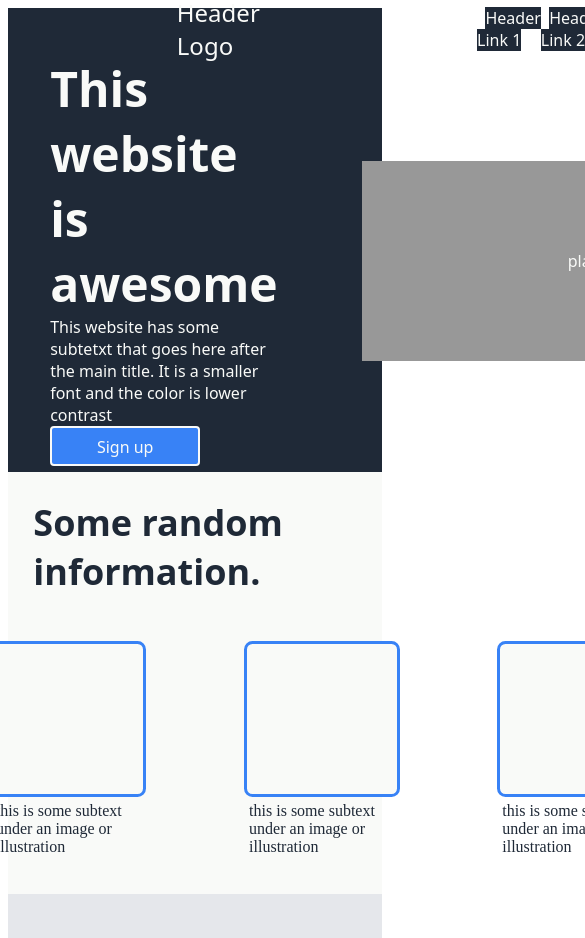
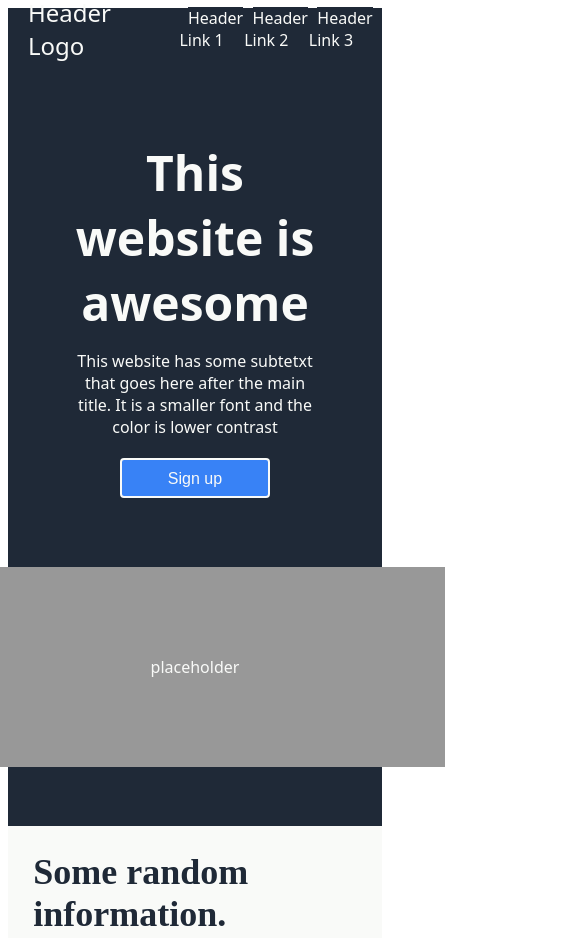
Before and after one commit to matthewabarnett/landing-page, a plain HTML site: page index.html in a window 390 px wide. Shown: the top 938 px of the page, 585 px wide, since content can reach past the window. Drawn offline with Linux system fonts and the light colour scheme.

Commit message:
Edited to be more responsive to smaller screens

```diff
--- a/styles.css
+++ b/styles.css
@@ -1,61 +1,58 @@
-
 header, nav a, .welcome, footer {
-    background-color:#1F2937;
+    background-color: #1F2937;
     font-family: system-ui, -apple-system, BlinkMacSystemFont, 'Segoe UI', Roboto, Oxygen, Ubuntu, Cantarell, 'Open Sans', 'Helvetica Neue', sans-serif;
     color: #F9FAF8;
     text-decoration: none;
     list-style: none;
+}
 
-}
 .information, .action {
     background-color: #F9FAF8;
     color: #1F2937;
 }
+
 .about {
     background-color: #E5E7EB;
     color: #1F2937;
+}
 
-}
-header, ul{
+header, ul {
     display: flex;
     justify-content: flex-end;
     align-items: center;
     height: 5vh;
+}
 
-
-}
 nav a, ul {
-
     list-style: none;
     margin: 1vh;
+}
 
-}
 .logo-container {
     display: flex;
     justify-content: flex-start;
-    margin: 20vh;
+    align-items: center;
+    margin: 0 20px;
+    flex-grow: 1;
     font-size: 24px;
     color: #F9FAF8;
-    font-family: system-ui, -apple-system, BlinkMacSystemFont, 'Segoe UI', Roboto, Oxygen, Ubuntu, Cantarell, 'Open Sans', 'Helvetica Neue', sans-serif;
-
+    margin-left: 20px;
 }
-
-
 
 nav {
     display: flex;
     justify-content: space-between;
     align-items: center;
     width: 100%;
-    margin: 0px;
+    margin: 0;
 }
 
-.welcome{
+.welcome {
     height: 50vh;
     display: flex;
-    justify-content: space-around;
+    justify-content: space-between;
     align-items: center;
-
+    padding: 5vh;
 }
 
 .message {
@@ -66,23 +63,23 @@ nav {
     padding: 5vh;
     flex-basis: 50%;
 }
+
 .greetings {
     font-size: 48px;
     color: #F9FAF8;
     font-weight: 900;
-    font-family: system-ui, -apple-system, BlinkMacSystemFont, 'Segoe UI', Roboto, Oxygen, Ubuntu, Cantarell, 'Open Sans', 'Helvetica Neue', sans-serif;
 }
+
 .picture {
     display: flex;
-    flex-grow: .5;
+    justify-content: flex-end;
+    align-items: center;
     flex-basis: 50%;
-    justify-content: center;
-    align-items: center;
     padding: 5vh;
 }
-.summary .sign-button{
+
+.summary .sign-button {
     font-size: 18px;
-    font-family: system-ui, -apple-system, BlinkMacSystemFont, 'Segoe UI', Roboto, Oxygen, Ubuntu, Cantarell, 'Open Sans', 'Helvetica Neue', sans-serif;
     color: #E5E7EB;
 }
 
@@ -92,11 +89,9 @@ nav {
     flex-direction: column;
     justify-content: flex-start;
     align-items: center;
-
 }
 
 .info-title {
-    font-family: system-ui, -apple-system, BlinkMacSystemFont, 'Segoe UI', Roboto, Oxygen, Ubuntu, Cantarell, 'Open Sans', 'Helvetica Neue', sans-serif;
     font-size: 36px;
     color: #1F2937;
     font-weight: 900;
@@ -105,19 +100,19 @@ nav {
 
 .info {
     display: flex;
-
+    flex-wrap: wrap;
+    justify-content: center;
 }
 
 .square {
-    height:150px;
+    height: 150px;
     width: 150px;
-    border: 3px  solid #3882f6;
+    border: 3px solid #3882f6;
     background-color: #F9FAF8;
     margin: 20px;
     border-radius: 1vh;
     margin-bottom: 5px;
 }
-
 
 .info-container {
     display: flex;
@@ -125,7 +120,6 @@ nav {
     justify-content: space-around;
     width: 30vh;
     align-items: center;
-
 }
 
 .subtext {
@@ -135,28 +129,24 @@ nav {
 
 .about {
     height: 40vh;
-    background-color: #E5E7EB;
     display: flex;
     flex-direction: column;
     justify-content: center;
     align-items: center;
-
-
 }
 
 .quote {
-
-    font-family: system-ui, -apple-system, BlinkMacSystemFont, 'Segoe UI', Roboto, Oxygen, Ubuntu, Cantarell, 'Open Sans', 'Helvetica Neue', sans-serif;
     font-size: 25px;
     font-style: italic;
-    color:#1F2937;
-    width:  100vh;
+    color: #1F2937;
+    width: 100vh;
+    max-width: 90%;
+    text-align: center;
 }
 
 .author {
     align-self: flex-end;
     margin-right: 50vh;
-    font-family: system-ui, -apple-system, BlinkMacSystemFont, 'Segoe UI', Roboto, Oxygen, Ubuntu, Cantarell, 'Open Sans', 'Helvetica Neue', sans-serif;
     font-weight: 750;
 }
 
@@ -168,9 +158,8 @@ nav {
 }
 
 .action-square {
-    height:13vh;
+    height: 13vh;
     width: 130vh;
-
     background-color: #3882f6;
     margin: 20px;
     border-radius: 1vh;
@@ -193,31 +182,31 @@ nav {
     justify-content: flex-end;
     align-self: center;
     margin: 3vh;
+}
 
-
-}
 button {
     background-color: #3882f6;
     border: 2px solid #F9FAF8;
     border-radius: 4px;
     color: #F9FAF8;
-    font-family: system-ui, -apple-system, BlinkMacSystemFont, 'Segoe UI', Roboto, Oxygen, Ubuntu, Cantarell, 'Open Sans', 'Helvetica Neue', sans-serif;
     font-size: 16px;
     padding: 8px;
     height: 40px;
     width: 150px;
 }
+
 .action-header {
-    font-family: system-ui, -apple-system, BlinkMacSystemFont, 'Segoe UI', Roboto, Oxygen, Ubuntu, Cantarell, 'Open Sans', 'Helvetica Neue', sans-serif;
     font-size: 18px;
     color: #F9FAF8;
+}
 
-}
 .action-info {
-    font-family: system-ui, -apple-system, BlinkMacSystemFont, 'Segoe UI', Roboto, Oxygen, Ubuntu, Cantarell, 'Open Sans', 'Helvetica Neue', sans-serif;
     color: #F9FAF8;
     font-size: 14px;
+    padding: 3px;
+    margin: 0;
 }
+
 footer {
     height: 7vh;
     display: flex;
@@ -225,17 +214,67 @@ footer {
     align-items: center;
     color: #E5E7EB;
     font-size: 12px;
+    text-align: center;
 }
 
 .placeholder {
-    height:200px;
+    height: 200px;
     width: 500px;
     display: flex;
     justify-content: center;
     align-items: center;
+    background-color: #989898;
+}
 
-    background-color: #989898;
+.message .greetings {
+    padding: 5px;
+}
 
+.message .summary {
+    padding: 10px;
+}
 
+.message .sign-button {
+    padding: 10px;
+}
 
+button {
+    padding: 10px 20px;
 }
+
+@media (max-width: 768px) {
+    .welcome {
+        flex-direction: column;
+        text-align: center;
+        height: auto;
+    }
+
+    .message {
+        flex-basis: 100%;
+        text-align: center;
+        padding: 5vh 2vh;
+        align-items: center;
+    }
+
+    .picture {
+        flex-basis: 100%;
+        justify-content: center;
+        padding: 2vh;
+    }
+
+    .placeholder {
+        width: 500px;
+        height: 200px;
+    }
+
+    .information {
+        height: auto;
+        padding-bottom: 20px;
+    }
+
+    .author {
+        align-self: flex-end;
+        margin-right: 20px;
+        text-align: right;
+    }
+}
```
